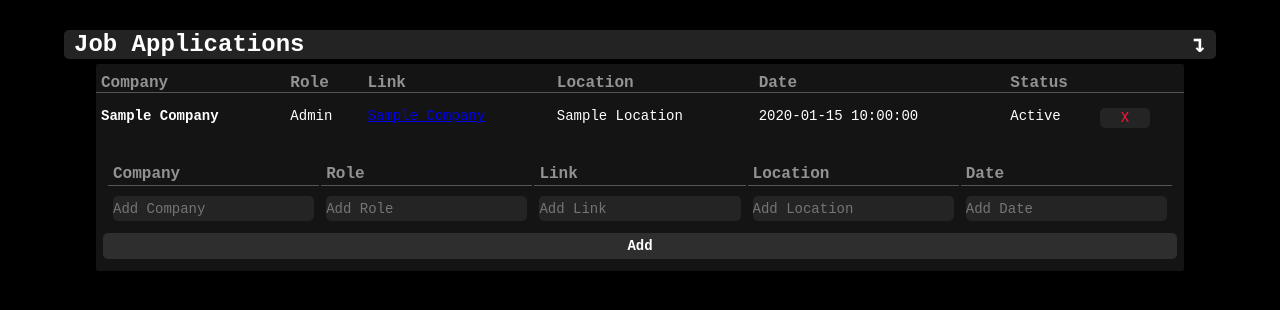
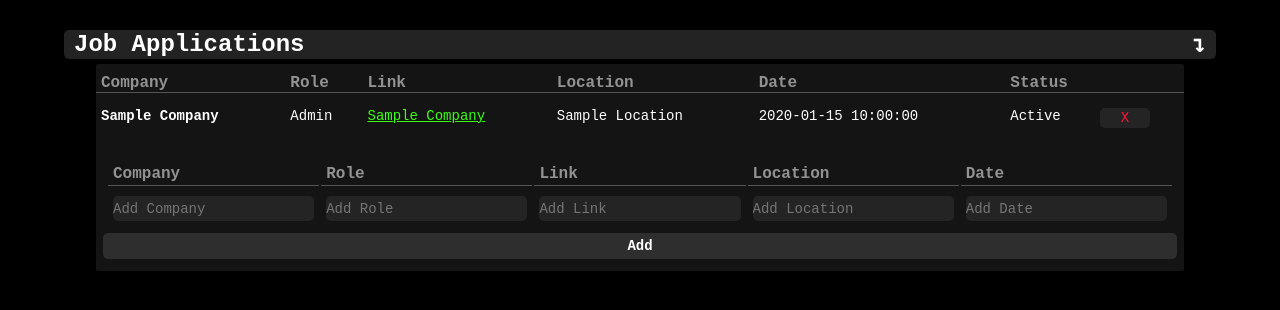
Before and after one commit to hub-mm/keep_up, a Flask app: template web_app/templates/job_applications.html in a window 1280 px wide. Shown: the part 50-360 px from the top of the page. Run offline with Flask 3, Linux system fonts and the light colour scheme; the template is opened without the code that fills it: most values are stand-ins (such as "Sample title", 1, 10 or a date in 2020).

Commit message:
Edit job application link style

```diff
--- a/web_app/static/styles.css
+++ b/web_app/static/styles.css
@@ -545,8 +545,14 @@ body {
 .table-info p,
 .table-info button,
 .table-info select,
-.table-info input {
+.table-info input,
+.table-info a {
     all: unset;
+}
+
+.table-info a {
+    color: rgb(57, 255, 20);
+    text-decoration: underline;
 }
 
 .table-info td {
```
